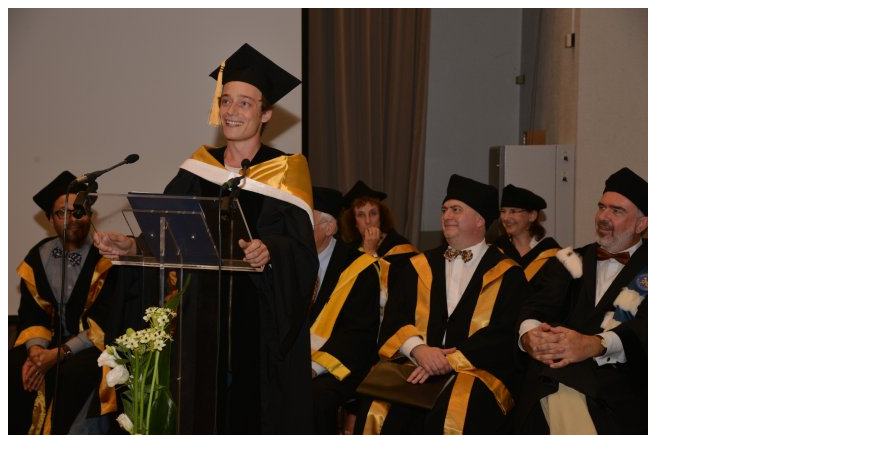
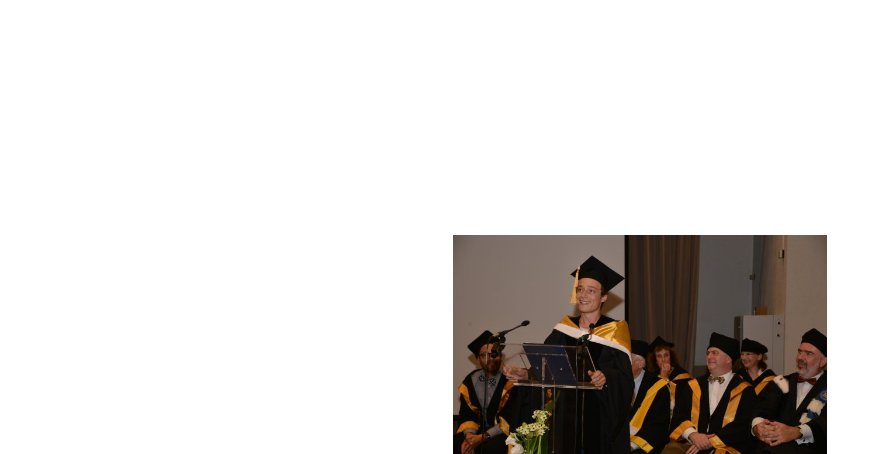
Before and after one commit to Rdem2601/hopsport, a plain HTML site: page index.html in a window 1280 px wide. Shown: the top 454 px of the page, without its empty margins (0-882 px from the left). Drawn offline with Linux system fonts and the light colour scheme.

Commit message:
text centered

```diff
--- a/index.html
+++ b/index.html
@@ -1,10 +1,13 @@
 <!DOCTYPE html>
 <html>
 <head>
+<link rel="stylesheet" type="text/css" href="style.css">
 	<title></title>
 </head>
 <body>
-<img src="Discours Diplome.jpg">
-<h1>Coming soon</h1>
+	<div id="container">
+		<img id="logo" src="Discours Diplome.jpg">
+		<h1>Coming soon</h1>
+	</div>
 </body>
 </html>
--- /dev/null
+++ b/style.css
@@ -0,0 +1,17 @@
+body {
+	font-family: helvetica;
+	margin: 0;
+}
+
+#logo {
+	height: 250px;
+}
+
+
+#container {
+	display: flex;
+	align-items: center;
+	justify-content:  center;
+	height: 100vh;
+	flex-direction: column;
+}
```
